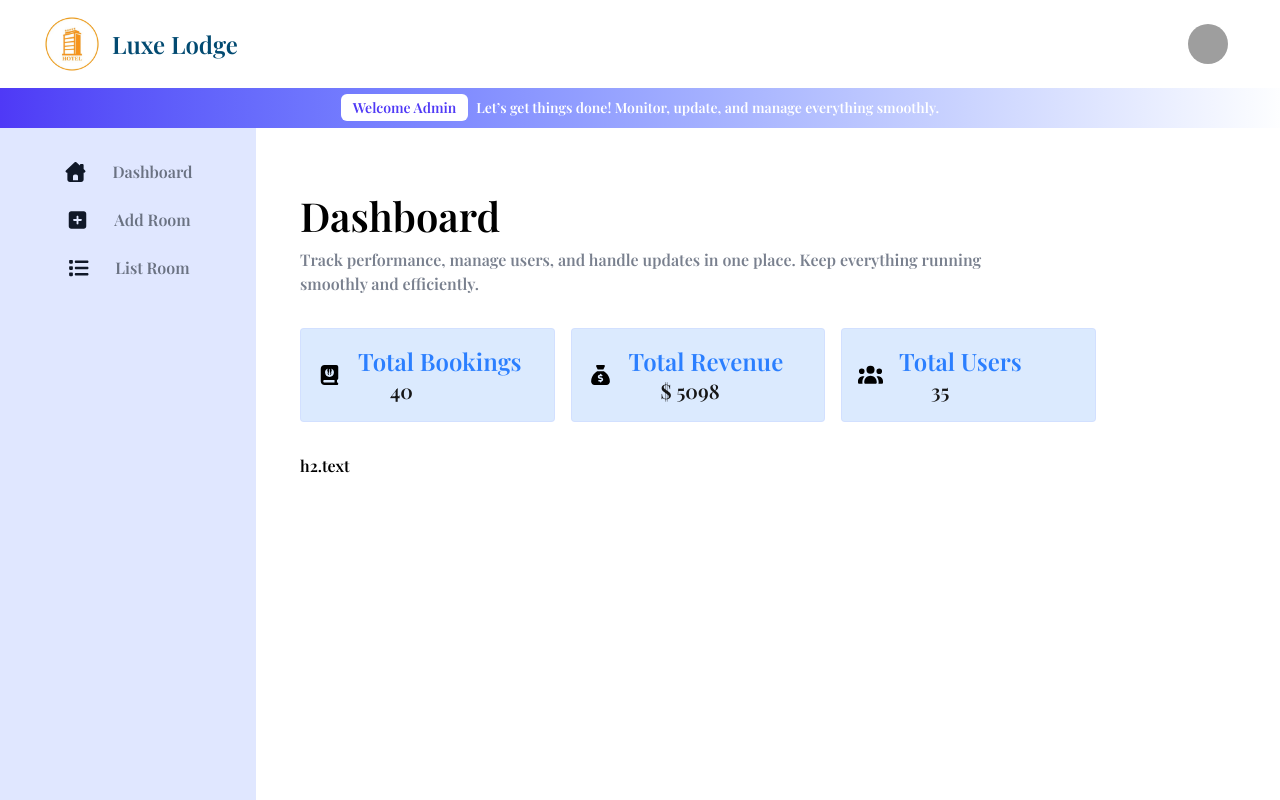
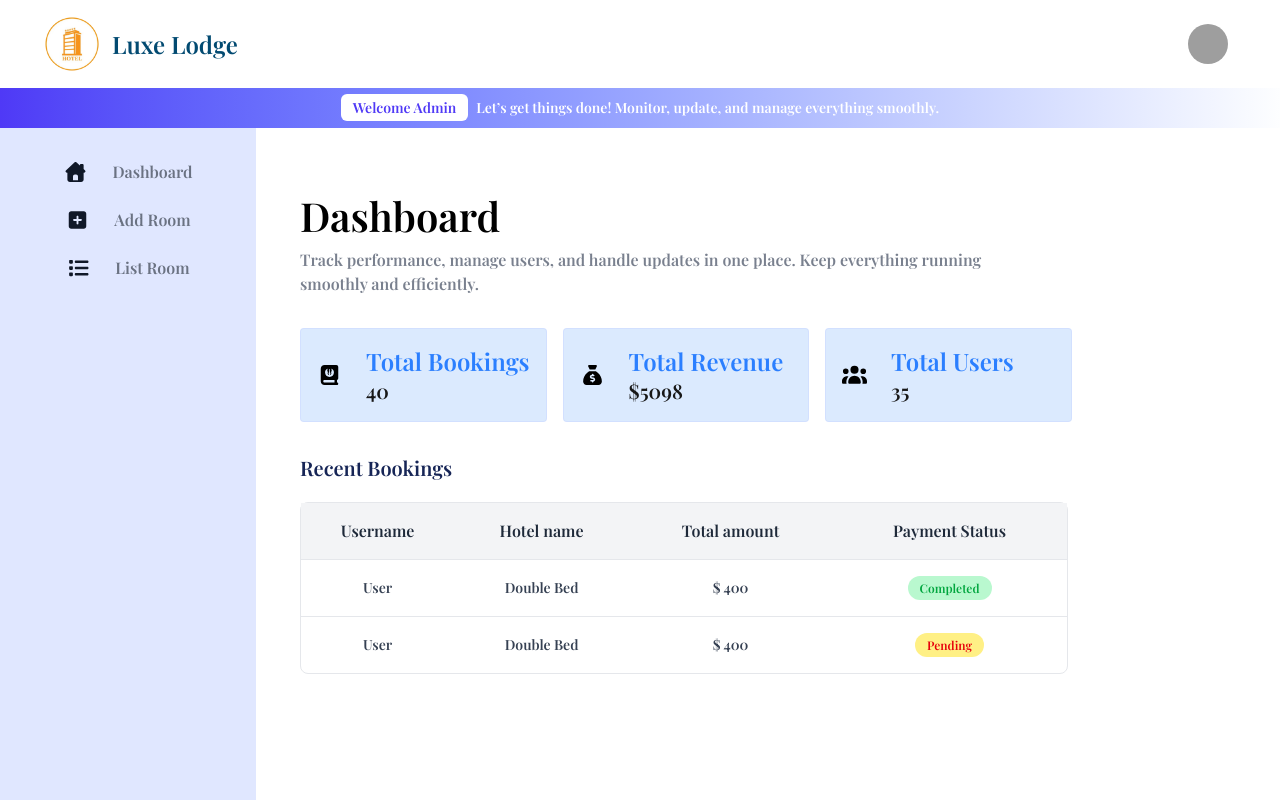
Before and after one commit to anagha2307/LuxeLodge, a React (Vite) app: page /admin-dashboard in a window 1280 px wide. Built offline with nearby package versions, Linux system fonts and the light colour scheme; grey boxes are pictures that could not be loaded.

Commit message:
Frontend Admin Side

```diff
--- a/src/pages/admin/AddRoom.jsx
+++ b/src/pages/admin/AddRoom.jsx
@@ -1,16 +1,74 @@
-import React from 'react'
+import React, { useState } from 'react'
 import Navbar from '../../Components/admin/Navbar'
 import AdminSideBar from '../../Components/admin/AdminSideBar'
 
 const AddRoom = () => {
+  const [images, setImages] = useState({
+    1: null,
+    2: null,
+    3: null,
+    4: null,
+  })
+  const [inputs, setInputs] = useState({
+    roomType: '',
+    price: 0,
+    amenities: {
+      'Free Wifi': 'false',
+      'Free Breakfast': 'false',
+      'Mountain View': 'false',
+      'Pool access': 'false',
+      'Room service': 'false',
+    }
+  })
   return (
     <>
-    <div className="flex flex-col h-screen">
+      <div className="flex flex-col h-screen">
         <Navbar />
         <div className="flex h-full">
           <AdminSideBar />
+
+          <form className="p-5 m-6">
+            <div>
+              <div className="flex flex-col items-start text-left">
+                <h1 className="text-3xl mt-5 md:text-4xl">Add Room</h1>
+                <p className="text-sm md:text-base text-gray-500/90 mt-2 max-w-174">
+                  Provide essential information to help guests find the right stay. A well-structured listing improves bookings.
+                </p>
+              </div>
+            </div>
+            {/* Image Upload */}
+            <p className="text-gray-800 my-6">Images</p>
+            <div className="grid grid-cols-1 md:grid-cols-4 gap-6 sm:flex my-2">
+              {
+                Object.keys(images).map((key) => (
+                  <label htmlFor={`roomImages${key}`} key={key}>
+                    <img src={images[key] ? URL.createObjectURL(images[key]) : "https://cdn.pixabay.com/photo/2017/02/07/02/16/cloud-2044823_1280.png"} alt="upload fimage" className="max-h-13 cursor-pointer opacity-80" />
+                    <input type="file" accept='image/*' hidden id={`roomImages${key}`} onChange={e => setImages({ ...images, [key]: e.target.files[0] })} />
+                  </label>
+                ))
+              }
+            </div>
+            <div className="w-full flex max-sm:flex-col sm:gap-4 mt-4">
+              <div className="flexx-1 max-w-48">
+                <p className="text-gray-800 mt-4">Room Type</p>
+                <select onChange={e =>setInputs({...inputs,roomType:e.target.value}) } name="room" id="roomType" className="border border-gray-200 text-gray-600 opacity-70 mt-1 rounded p-2 w-full">
+                    <option value="">Select Room Type</option>
+                    <option value="">Single Bed</option>
+                    <option value="">Double Bed</option>
+                    <option value="">Luxury Room</option>
+                    <option value="">Family Suite</option>
+
+                </select>
+              </div>
+              <div className="flexx-1 max-w-48">
+                <p className="text-gray-800 mt-4">Price Per Night</p>
+                <input onChange={e =>setInputs({...inputs,price:e.target.value}) } value={inputs.price} className="border border-gray-200 text-gray-600 opacity-70 mt-1 rounded p-2 w-24"/>
+              </div>
+            </div>
+
+          </form>
         </div>
-    </div>
+      </div >
 
     </>
   )
--- a/src/pages/admin/Dashboard.jsx
+++ b/src/pages/admin/Dashboard.jsx
@@ -20,33 +20,62 @@ const Dashboard = () => {
               </p>
             </div>
             <div className="grid grid-cols-1 md:grid-cols-3 gap-4 my-8 w-full">
-              <div className="bg-blue-100 border border-indigo-400/10 flex items-center rounded p-4 pr-8">
-                <FontAwesomeIcon icon={faBookJournalWhills} className="max-sm:hidden text-xl text-grey-800" />
+              <div className="bg-blue-100 border border-indigo-400/10 flex lg:flex-row md:flex-col items-center rounded md:p-4 p-2 md:gap-2 gap-4">
+                <FontAwesomeIcon icon={faBookJournalWhills} className="text-xl text-grey-800" />
                 <div className="flex flex-col sm:ml-4 font-medium">
-                  <p className="text-blue-500 text-2xl">Total Bookings</p>
-                  <p className="text-neutral-900 text-xl mx-8">40</p>
+                  <p className="text-blue-500 text-xl lg:text-2xl">Total Bookings</p>
+                  <p className="text-neutral-900 text-xl">40</p>
                 </div>
               </div>
-              <div className="bg-blue-100 border border-indigo-400/10 flex items-center rounded p-4 pr-8">
-                <FontAwesomeIcon icon={faSackDollar} className="max-sm:hidden text-xl text-grey-800" />
+              <div className="bg-blue-100 border border-indigo-400/10 flex lg:flex-row md:flex-col items-center rounded md:p-4 p-2 md:gap-2 gap-4">
+                <FontAwesomeIcon icon={faSackDollar} className="text-xl text-grey-800" />
                 <div className="flex flex-col sm:ml-4 font-medium">
-                  <p className="text-blue-500 text-2xl">Total Revenue</p>
-                  <p className="text-neutral-900 text-xl mx-8">$ 5098</p>
+                  <p className="text-blue-500 text-xl lg:text-2xl">Total Revenue</p>
+                  <p className="text-neutral-900 text-xl">$5098</p>
                 </div>
               </div>
-              <div className="bg-blue-100 border border-indigo-400/10 flex items-center rounded p-4 pr-8">
+              <div className="bg-blue-100 border border-indigo-400/10 flex lg:flex-row md:flex-col items-center rounded md:p-4 p-2 md:gap-2 gap-4">
                 <FontAwesomeIcon icon={faUsers} className="max-sm:hidden text-xl text-grey-800" />
                 <div className="flex flex-col sm:ml-4 font-medium">
-                  <p className="text-blue-500 text-2xl">Total Users</p>
-                  <p className="text-neutral-900 text-xl mx-8">35</p>
+                  <p className="text-blue-500 text-xl lg:text-2xl">Total Users</p>
+                  <p className="text-neutral-900 text-xl">35</p>
                 </div>
               </div>
             </div>
             <div className="mt-2">
-              h2.text
+              <h2 className="text-blue-950 text-xl font-medium mb-5">Recent Bookings</h2>
+              <div className="w-full max-w-3xl text-left border border-gray-200 rounded-lg">
+                  <table className="w-full text-center">
+                    <thead className="bg-gray-100">
+                      <tr>
+                        <th className="py-3 py-4 text-gray-800 font-medium">Username</th>
+                        <th className="py-3 py-4 text-gray-800 font-medium">Hotel name</th>
+                        <th className="py-3 py-4 text-gray-800 font-medium">Total amount</th>
+                        <th className="py-3 py-4 text-gray-800 font-medium">Payment Status</th>
+                      </tr>
+                    </thead>
+                    <tbody className="text-sm">
+                      <tr>
+                        <td className="py-3 py-4 text-gray-700 border-t border-gray-200">User</td>
+                        <td className="py-3 py-4 text-gray-700 border-t border-gray-200">Double Bed</td>
+                        <td className="py-3 py-4 text-gray-700 border-t border-gray-200">$ 400</td>
+                        <td className="py-3 py-4 text-gray-700 border-t border-gray-200">
+                          <button className="px-3 py-1 text-xs rounded-full mx-auto bg-green-200 text-green-600">Completed</button>
+                        </td>
+                      </tr>
+                      <tr>
+                        <td className="py-3 py-4 text-gray-700 border-t border-gray-200">User</td>
+                        <td className="py-3 py-4 text-gray-700 border-t border-gray-200">Double Bed</td>
+                        <td className="py-3 py-4 text-gray-700 border-t border-gray-200">$ 400</td>
+                        <td className="py-3 py-4 text-gray-700 border-t border-gray-200">
+                          <button className="px-3 py-1 text-xs rounded-full mx-auto bg-yellow-200 text-red-600">Pending</button>
+                        </td>
+                      </tr>
+                    </tbody>
+                  </table>
+              </div>
             </div>
           </div>
-
         </div>
       </div>
     </>
```
